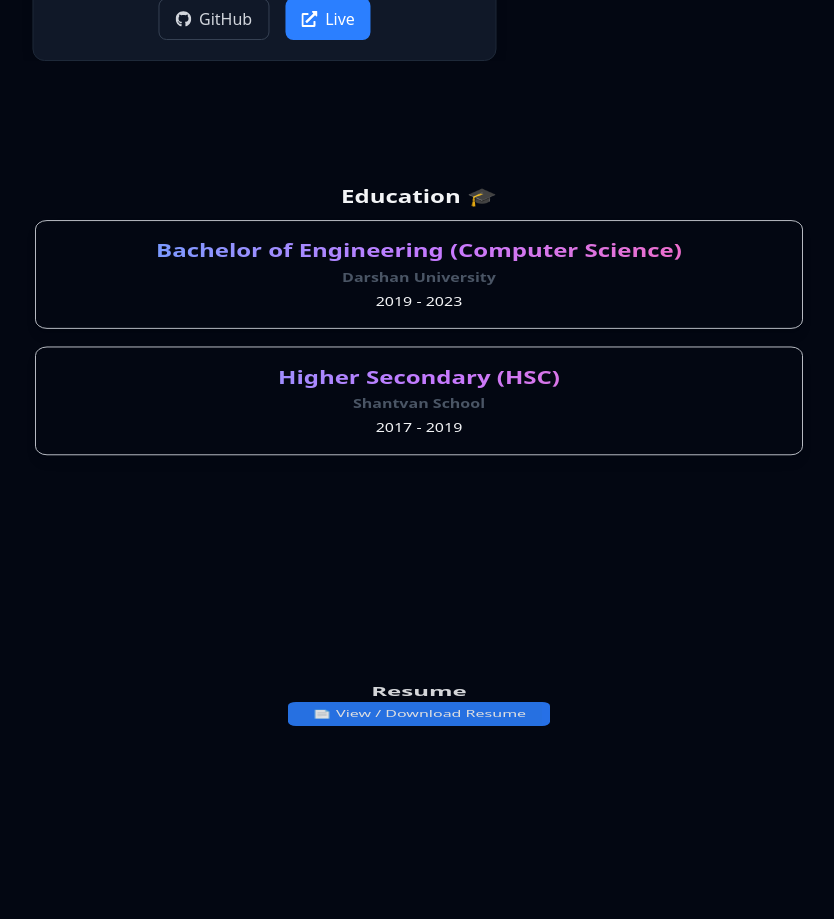
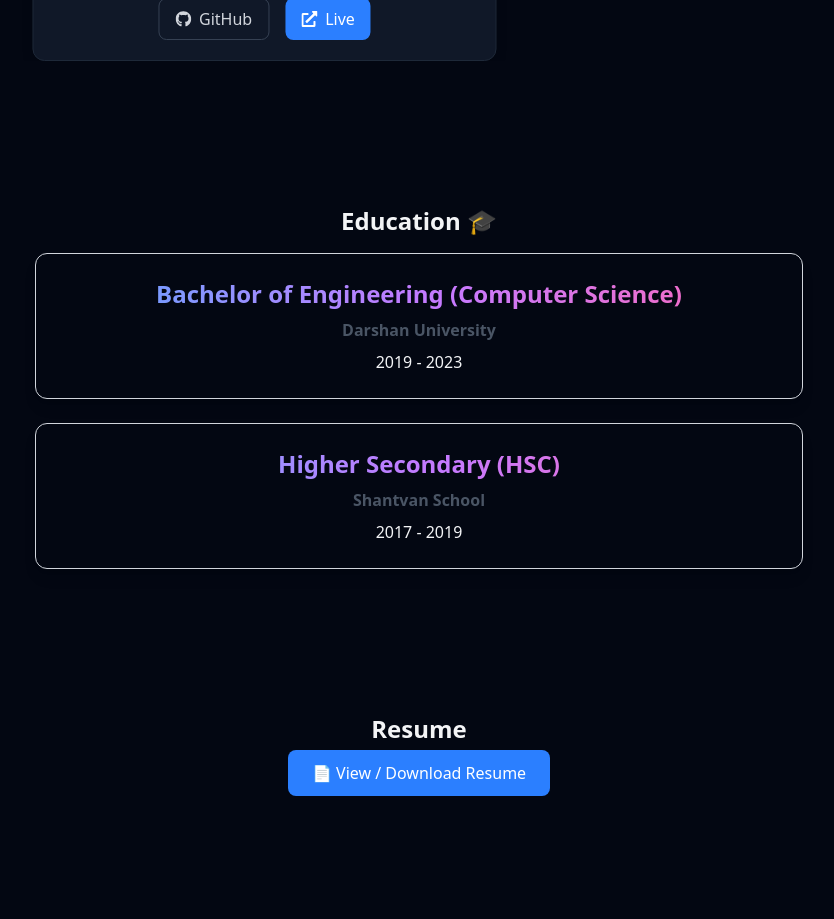
Before and after one commit to rudra2405/Rudra_Portfolio, a React (Vite) app: page / in a window 1280 px wide. Shown: the part 1860-2779 px from the top of the page, without its empty margins (221-1055 px from the left). Built offline with nearby package versions, Linux system fonts and the light colour scheme.

Commit message:
update 16-03-2026

```diff
--- a/src/App.jsx
+++ b/src/App.jsx
@@ -255,12 +255,9 @@ export default function App() {
         </div>
       </section>
       {/* About */}
-      <ShutterReveal>
+      {/* <ShutterReveal> */}
       <div className="mt-1 sm:mt-15" />
-        <section
-          id="about"
-          className="max-w-5xl mx-auto text-center px-6 py-16"
-        >
+      <section id="about" className="max-w-5xl mx-auto text-center px-6 py-16">
         <h3 className="text-2xl font-semibold border-b border-gray-700 inline-block mb-6">
           About Me
         </h3>
@@ -281,14 +278,11 @@ export default function App() {
           <p className="text-gray-400 leading-relaxed mt-4">{DATA.about}</p>
         </div>
       </section>
-      </ShutterReveal>
+      {/* </ShutterReveal> */}
       {/* Skills Section */}
-      <ShutterReveal>
+      {/* <ShutterReveal> */}
       {/* your section content */}
-        <section
-          id="skills"
-          className="max-w-5xl mx-auto text-center px-6 py-16"
-        >
+      <section id="skills" className="max-w-5xl mx-auto text-center px-6 py-16">
         <h3 className="text-2xl font-semibold mb-8 border-b border-gray-700 inline-block">
           Skills 🚀
         </h3>
@@ -320,7 +314,7 @@ export default function App() {
           ))}
         </div>
       </section>
-      </ShutterReveal>
+      {/* </ShutterReveal> */}
       {/* Projects */}
       {/* <ShutterReveal> */}
       <section
@@ -415,7 +409,7 @@ export default function App() {
       </section>
       {/* </ShutterReveal> */}
       {/* ------- EDUCATION SECTION ------- */}
-      <ShutterReveal>
+      {/* <ShutterReveal> */}
       <section id="education" className="py-20 px-5 text-center">
         <h2 className="text-2xl font-semibold mb-4">Education 🎓</h2>
 
@@ -434,16 +428,14 @@ export default function App() {
             <h3 className="bg-gradient-to-r from-blue-400 via-purple-400 to-pink-400 bg-clip-text text-transparent text-2xl font-semibold">
               Higher Secondary (HSC)
             </h3>
-              <p className="text-gray-600 mt-2 font-semibold">
-                Shantvan School
-              </p>
+            <p className="text-gray-600 mt-2 font-semibold">Shantvan School</p>
             <p className="mt-2 font-medium">2017 - 2019</p>
           </div>
         </div>
       </section>
-      </ShutterReveal>
+      {/* </ShutterReveal> */}
       {/* Resume */}
-      <ShutterReveal>
+      {/* <ShutterReveal> */}
       <section id="resume" className="text-center py-16">
         <h3 className="text-2xl font-semibold mb-4">Resume</h3>
 
@@ -456,7 +448,7 @@ export default function App() {
           📄 View / Download Resume
         </a>
       </section>
-      </ShutterReveal>
+      {/* </ShutterReveal> */}
       {/* Contact */}
       <section id="contact" className="max-w-4xl mx-auto px-6 py-16">
         <h3 className="text-2xl font-semibold mb-6 text-center">Contact Me</h3>
```
Lines whose indentation alone changed are shown as unchanged.
